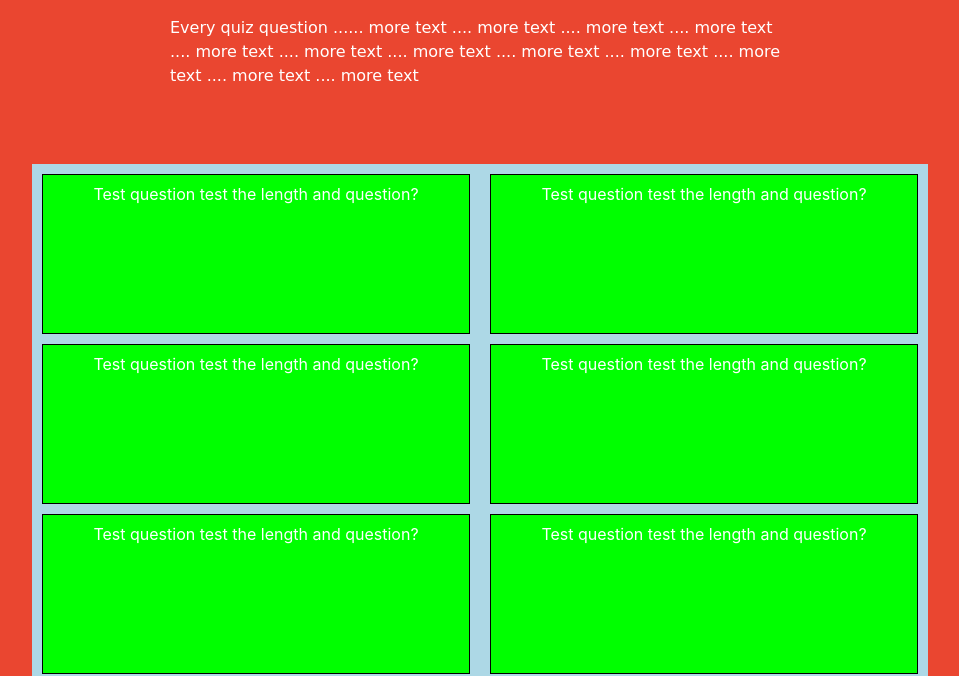
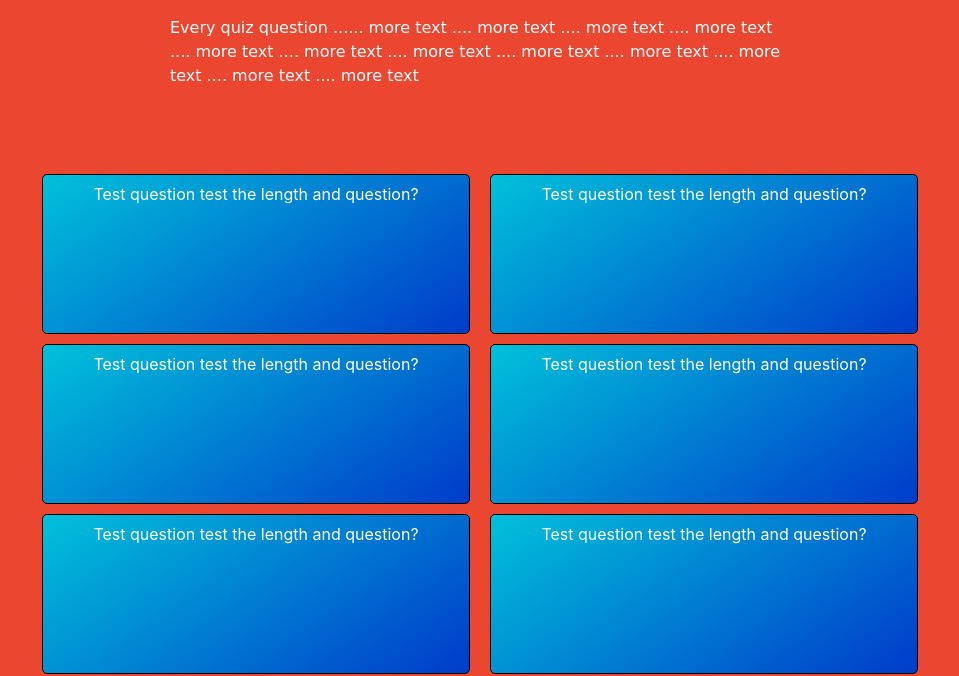
Before and after one commit to wgeorgecrisan/christmasquiz, a website: page src/index.pug in a window 1280 px wide. Shown: the part 146-822 px from the top of the page, without its empty margins (160-1119 px from the left). Drawn offline with nearby package versions, Linux system fonts and the light colour scheme; files that its build step writes are made by us from their sources; a web font is replaced by a local one.

Commit message:
small adjustments

```diff
--- a/src/sass/main.sass
+++ b/src/sass/main.sass
@@ -46,7 +46,7 @@ main
   max-width: 70%
   .items-container
     width: 100%
-    background: lightblue
+    background: transparent
     display: flex
     flex-flow: row wrap
     justify-content: space-around
@@ -55,13 +55,17 @@ main
       flex-grow: 1
       flex-basis: 260px
       height: 160px
-      background: lime
+      background: linear-gradient(145deg, #00c1da, #003bca)
       margin: 5px 10px 5px 10px
       border: 1px solid black
+      border-radius: 5px
 
 
       &:hover
         transform: scale(1.1)
+        transition: transform
+        transition-duration: 650ms
+
 
       .ylink
         display: block
```
Also changed, not shown: src/css/main.css.
